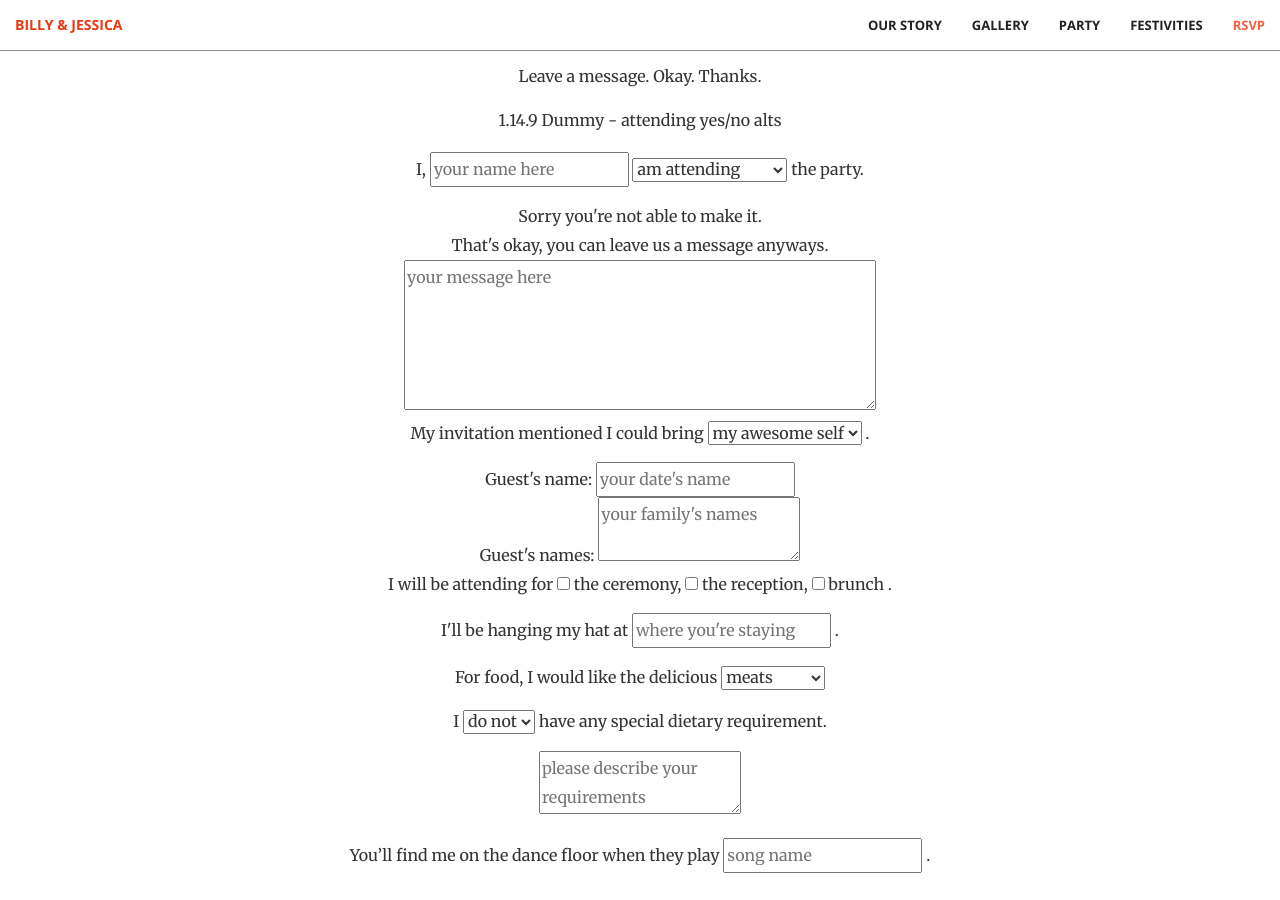
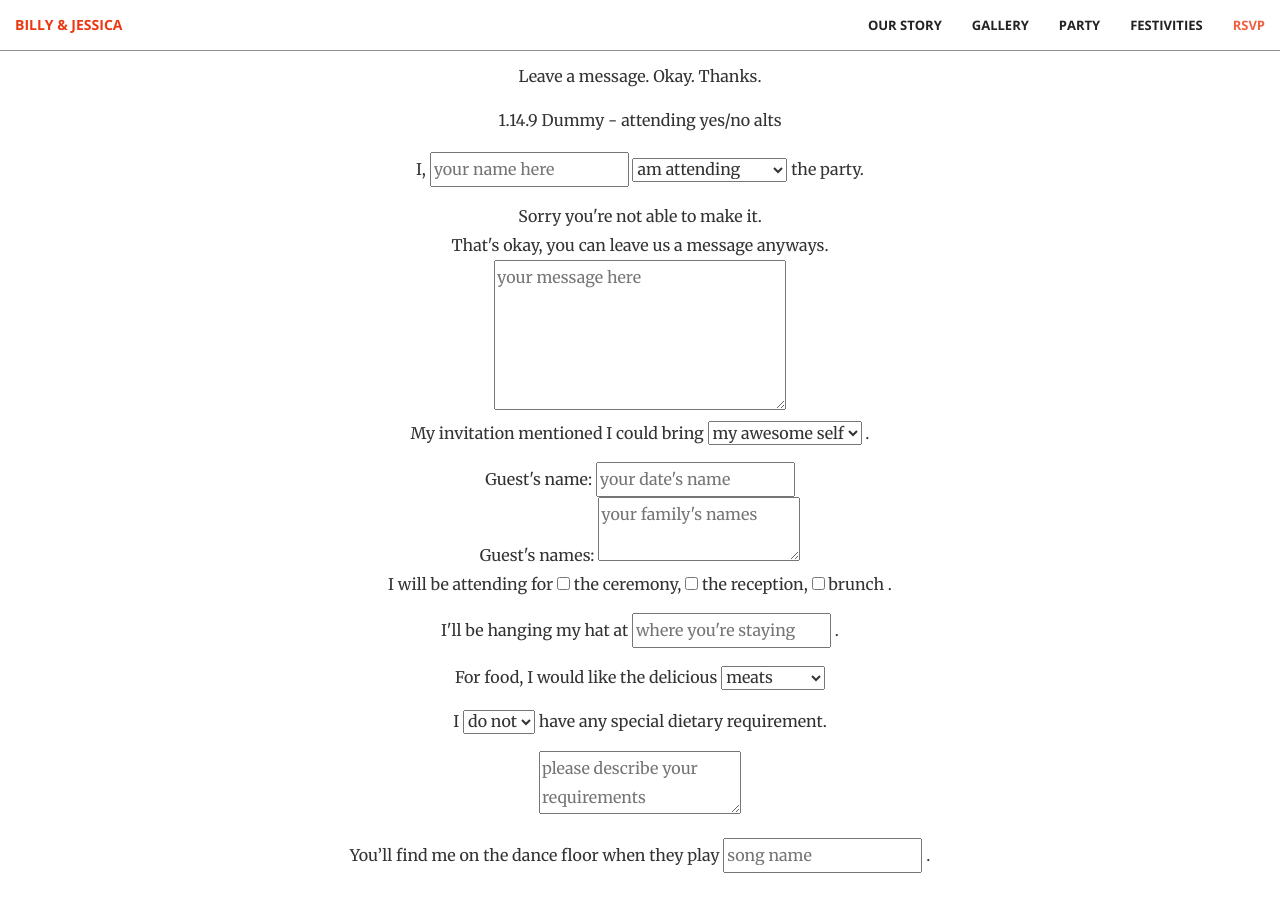
Before and after one commit to notbleh/wed-website, a Jekyll site: the page built from live.html, in a window 1280 px wide and 900 px high, scrolled down 3033 px. Built offline with Jekyll 4.4.1, drawn with Linux system fonts in a browser that asks for light colours; nearby versions of some CDN libraries.

Commit message:
Update rsvp1.html

```diff
--- a/_includes/rsvp1.html
+++ b/_includes/rsvp1.html
@@ -23,7 +23,7 @@
                         <div id="attendingno">
                             Sorry you're not able to make it.<br>
                             That's okay, you can leave us a message anyways.<br>
-                            <textarea name="message" id="message" placeholder="your message here" cols="50" rows="5"></textarea>
+                            <textarea name="message" id="message" placeholder="your message here" cols="30" rows="5"></textarea>
                         </div>
                         <!-- hide if not attending -->
                         <div id="attendingyes">
```
